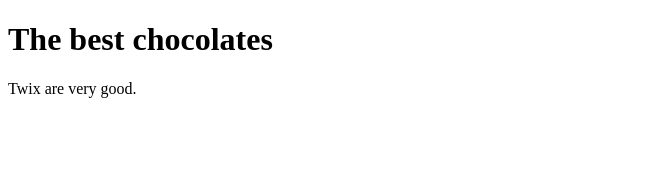
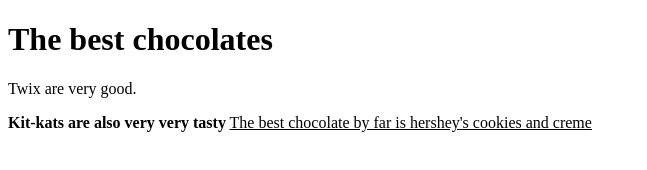
Before and after one commit to bl2796/-exploring-cs, a plain HTML site: page index.html in a window 1280 px wide. Shown: the whole page, without its empty margins (0-647 px from the left). Drawn offline with Linux system fonts and the light colour scheme.

Commit message:
kit-kat and Hershey's

```diff
--- a/index.html
+++ b/index.html
@@ -6,3 +6,5 @@
 </html>
 	<h1>The best chocolates</h1>
    	<p>Twix are very good.</p>
+<b>Kit-kats are also very very tasty</b>
+	<u>The best chocolate by far is hershey's cookies and creme</u>
```
